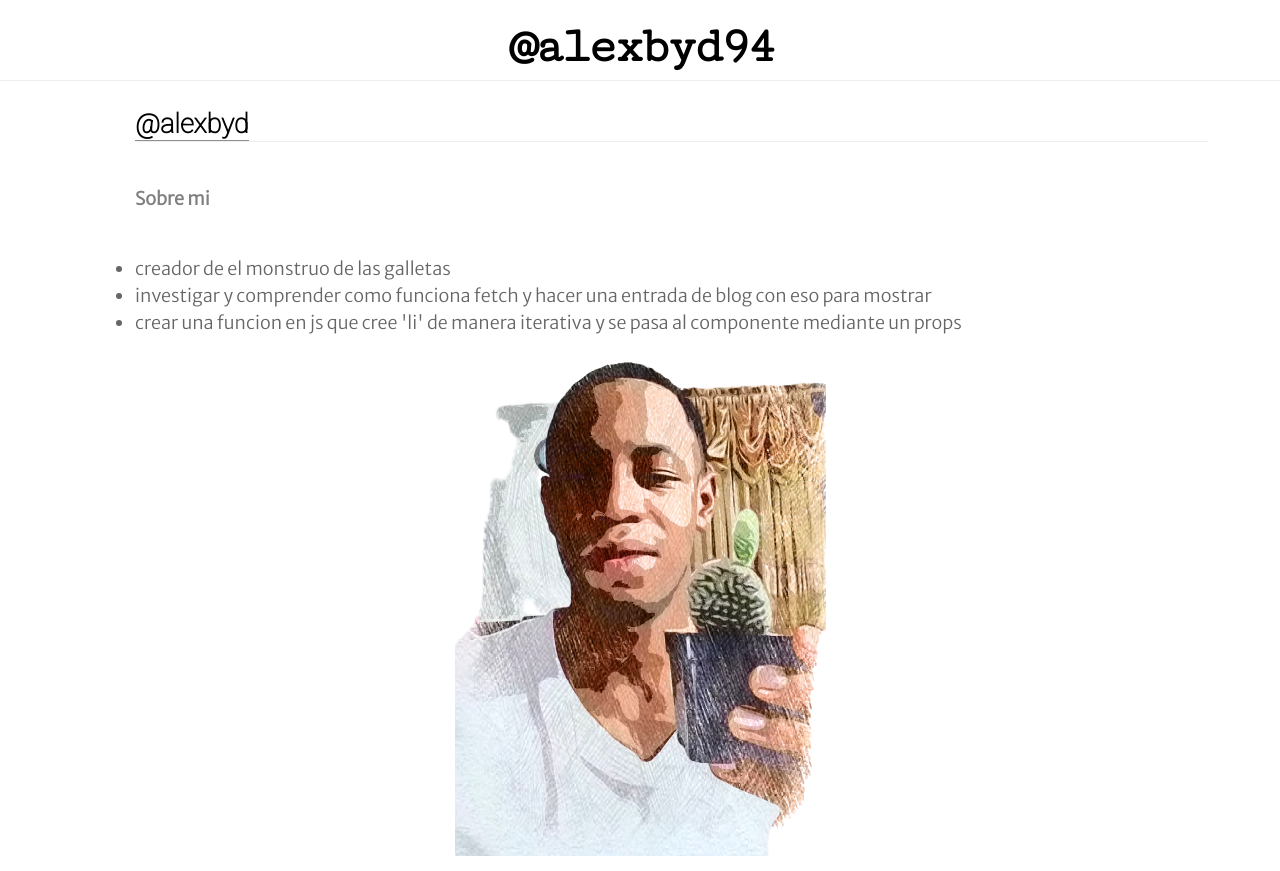
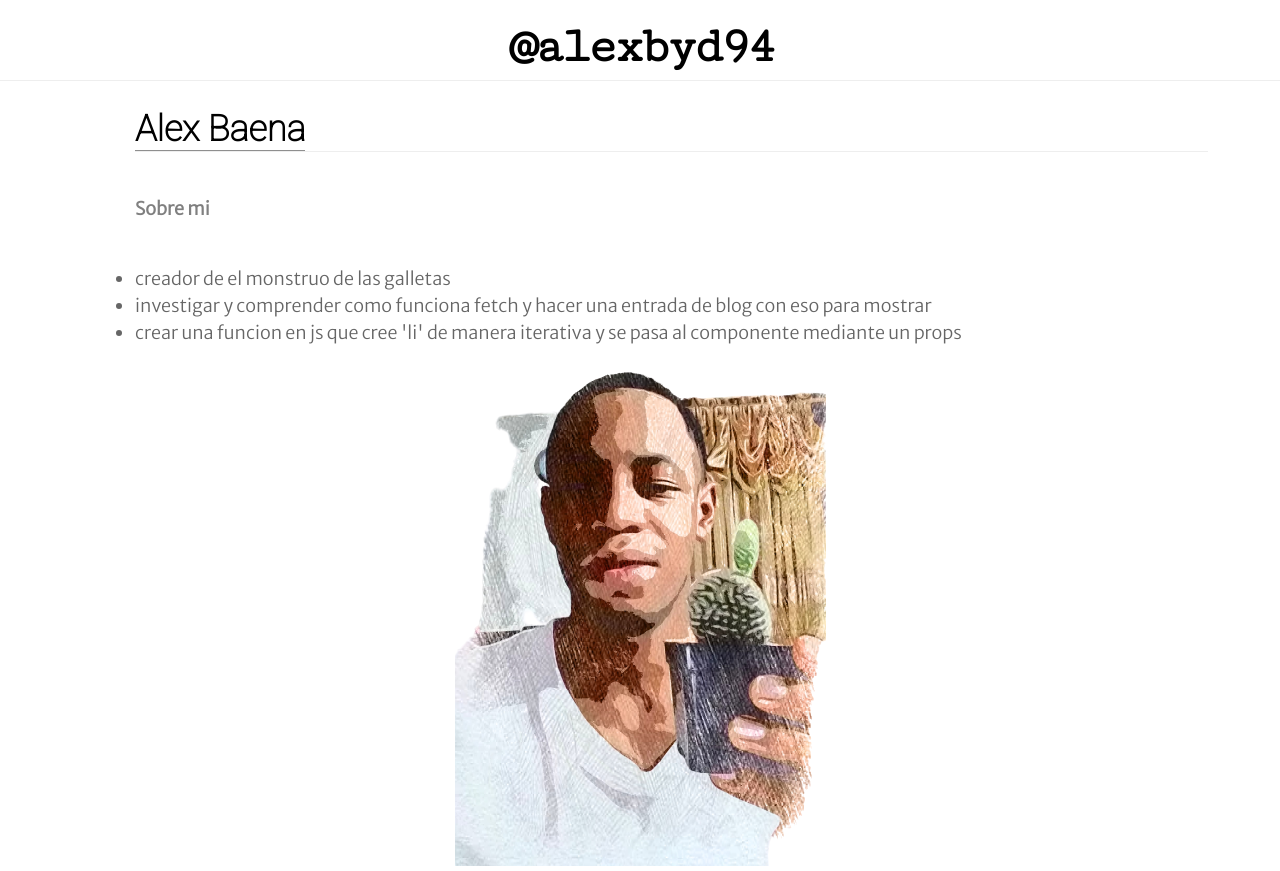
Before and after one commit to alexbyd/portafolio, a React (Create React App) app: page / in a window 1280 px wide. Built offline with nearby package versions, Linux system fonts and the light colour scheme.

Commit message:
falta terminar el contenido de texto.

```diff
--- a/src/App.css
+++ b/src/App.css
@@ -44,12 +44,11 @@ font-family: 'Roboto', sans-serif;
   border-bottom: 1px solid #eee;
   margin: 1.5em 4em 1em 7.5em;
 }
-/*borde linear gradient*/
-.nombre h2 {
+
+.nombre h1 {
   font-family: 'Roboto', sans-serif;
   border-bottom: 1px solid rgba(0,0,0,.44);
   color: black;
-  text-decoration: none;
   max-width: max-content;
 }
  .contenedor-foto{
@@ -57,8 +56,12 @@ font-family: 'Roboto', sans-serif;
   display: flex;
   /* align-items: flex-start; */
   justify-content: center;
+
 }
 .paraLaFoto .foto-alex{
   width:100%;
   z-index: 1;
+  /*borde cuadros de texto
+  border: thin solid #a9acaa;
+  border-radius: 0.5rem;*/
 }
--- a/src/App.js
+++ b/src/App.js
@@ -16,7 +16,7 @@ function App() {
 <div className='division'>
       <div className='nombre-principal'>
         <div className='nombre'>
-          <h2>@alexbyd{/* <!--poner aqui los iconos para el tamaño small por aqui--> */}</h2>
+          <h1>Alex Baena{/* <!--poner aqui los iconos para el tamaño small por aqui-->*/}</h1>
         </div>
       </div>
 
--- a/src/index.html
+++ b/src/index.html
@@ -2,7 +2,7 @@
 <html lang="en">
 <head>
     <meta charset="UTF-8">
-    <link rel="icon" href="%PUBLIC_URL%/src/favicon.ico" />
+    <link rel="icon" href="%PUBLIC_URL%/favicon.ico" />
     <link rel="preconnect" href="https://fonts.googleapis.com">
     <link rel="preconnect" href="https://fonts.gstatic.com" crossorigin>
     <link href="https://fonts.googleapis.com/css2?family=Cutive+Mono&family=Dancing+Script:wght@700&family=Merriweather+Sans:wght@300&family=Roboto:wght@100&display=swap" rel="stylesheet">
```
Also changed, not shown: 1 other file (tests, documents, lock files or other folders).
